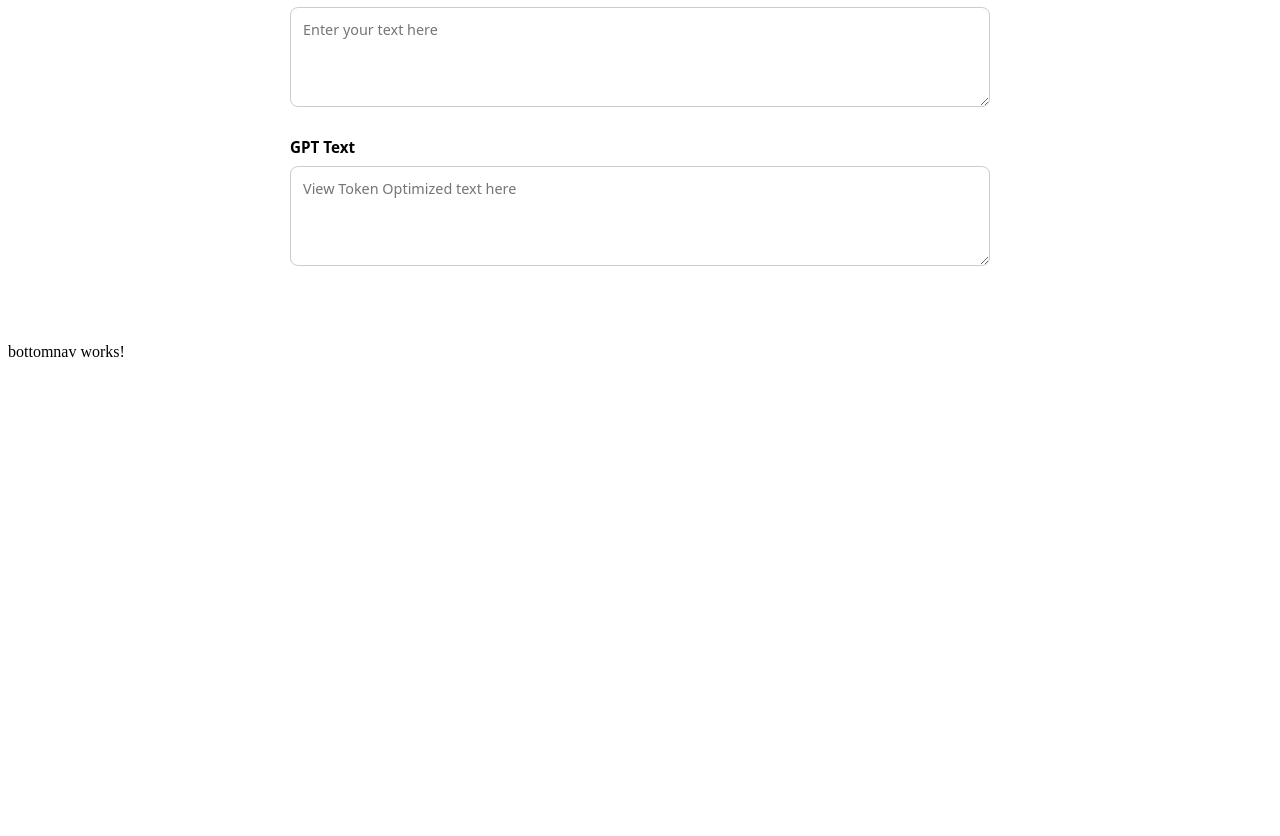
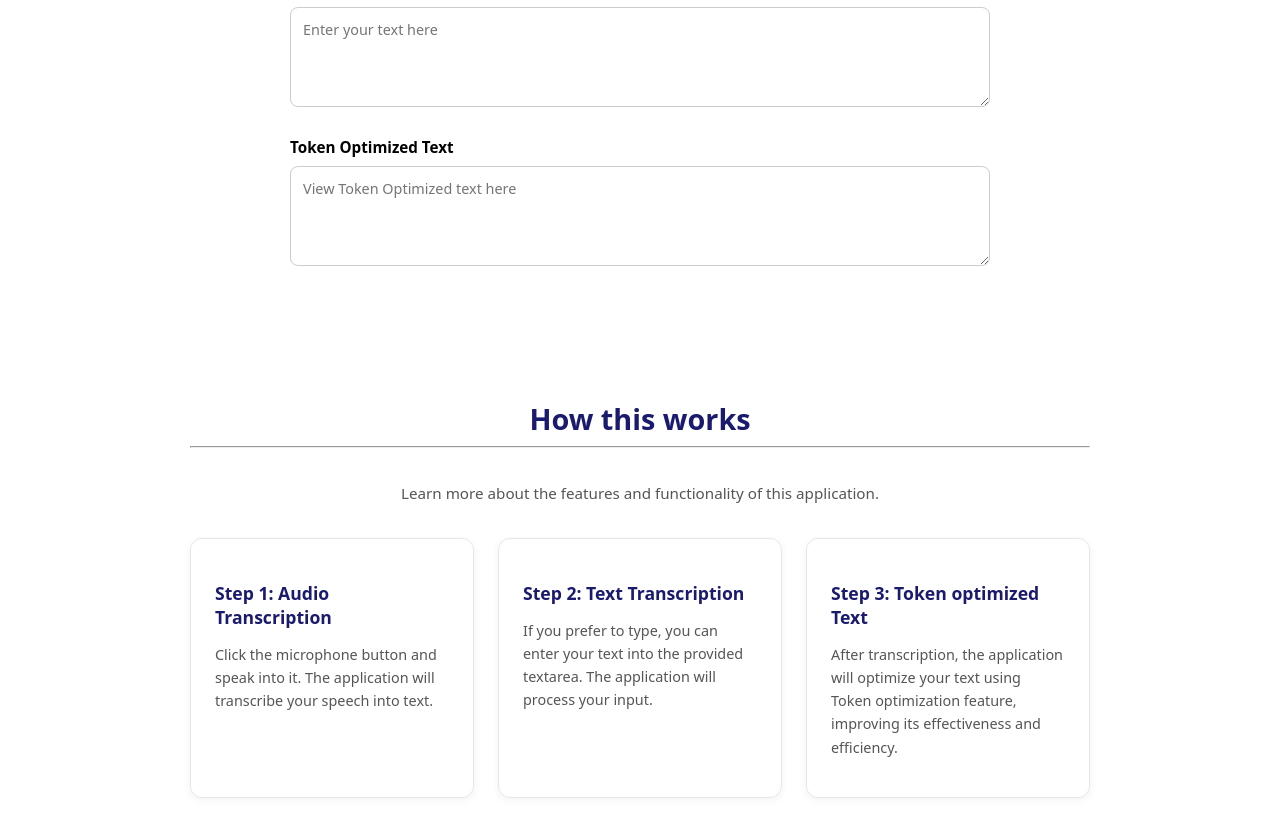
Before and after one commit to EswarLalith/Verbo, an Angular app in the folder verbo/: page / in a window 1280 px wide. Shown: the part 440-1276 px from the top of the page. Before the commit the page ends 817 px from the top, so only its background shows below. Built offline with nearby package versions, Linux system fonts and the light colour scheme.

Commit message:
Added a separate "How this works" section with detailed explanation

```diff
--- a/verbo/src/app/bottomnav/bottomnav.css
+++ b/verbo/src/app/bottomnav/bottomnav.css
@@ -0,0 +1,58 @@
+/* bottomnav.css */
+
+:host {
+  display: block;
+  padding: 3rem 1.5rem;
+  max-width: 900px;
+  margin: 0 auto;
+}
+
+.heading {
+  text-align: center;
+  margin-bottom: 2rem;
+}
+
+.heading h2 {
+  font-size: 1.8rem;
+  font-weight: 700;
+  color: #1a1a6e;
+  margin-bottom: 0.5rem;
+}
+
+.heading h6 {
+  font-size: 0.95rem;
+  font-weight: 400;
+  color: #555;
+}
+
+.steps {
+  display: flex;
+  gap: 1.5rem;
+}
+
+.step {
+  flex: 1;
+  background: #fff;
+  border: 1px solid #e5e7eb;
+  border-radius: 12px;
+  padding: 1.5rem;
+  box-shadow: 0 2px 8px rgba(0, 0, 0, 0.05);
+  transition: box-shadow 0.2s;
+}
+
+.step:hover {
+  box-shadow: 0 4px 16px rgba(0, 0, 0, 0.1);
+}
+
+.step h3 {
+  font-size: 1.1rem;
+  font-weight: 700;
+  color: #1a1a6e;
+  margin-bottom: 0.5rem;
+}
+
+.step p {
+  font-size: 0.9rem;
+  color: #555;
+  line-height: 1.6;
+}
--- a/verbo/src/app/bottomnav/bottomnav.html
+++ b/verbo/src/app/bottomnav/bottomnav.html
@@ -1 +1,20 @@
-<p>bottomnav works!</p>
+<div class="heading">
+    <h2>How this works</h2>
+    <hr>
+    <h6>Learn more about the features and functionality of this application.</h6>
+</div>
+
+<div class="steps">
+    <div class="step">
+        <h3>Step 1: Audio Transcription</h3>
+        <p>Click the microphone button and speak into it. The application will transcribe your speech into text.</p>
+    </div>
+    <div class="step">
+        <h3>Step 2: Text Transcription</h3>
+        <p>If you prefer to type, you can enter your text into the provided textarea. The application will process your input.</p>
+    </div>
+    <div class="step">
+        <h3>Step 3: Token optimized Text</h3>
+        <p>After transcription, the application will optimize your text using Token optimization feature, improving its effectiveness and efficiency.</p>
+    </div>
+</div>
--- a/verbo/src/app/project/project.css
+++ b/verbo/src/app/project/project.css
@@ -5,7 +5,6 @@
   max-width: 700px;
   margin: 0 auto;
   padding: 2rem 1.5rem;
-  font-family: system-ui, -apple-system, sans-serif;
 }
 
 .project-heading h1 {
--- a/verbo/src/app/project/project.html
+++ b/verbo/src/app/project/project.html
@@ -21,6 +21,6 @@
 </div>
 
 <div class="gpt-text">
-    <label for="GPT text">GPT Text</label>
+    <label for="Token optimized text">Token Optimized Text</label>
     <textarea placeholder="View Token Optimized text here"></textarea>
 </div>
--- a/verbo/src/styles.css
+++ b/verbo/src/styles.css
@@ -1 +1,4 @@
 /* You can add global styles to this file, and also import other style files */
+body {
+  font-family: system-ui, -apple-system, sans-serif;
+}
```
